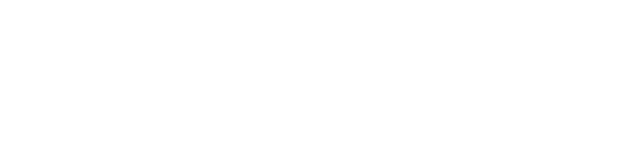
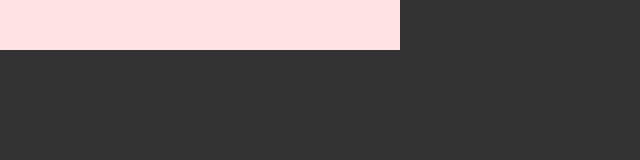
Before and after one commit to samina-shameem/musiq_player_js, a plain HTML site: page index.html in a window 1280 px wide. Shown: the whole page, without its empty margins (0-640 px from the left). Drawn offline with Linux system fonts and the light colour scheme.

Commit message:
added two classes and styled.

```diff
--- a/css/style.css
+++ b/css/style.css
@@ -0,0 +1,19 @@
+*{
+    margin: 0;
+    padding: 0;
+    font-family: 'Poppins', sans-serif;
+    box-sizing: border-box;
+}
+.container{
+    width: 100%;
+    height: 100vh;
+    background:#333;
+}
+
+.music-player{
+
+    background: #ffe0e5;
+    width: 400px;
+    padding: 25px 35px;
+    text-align: center;
+}
--- a/index.html
+++ b/index.html
@@ -1,12 +1,22 @@
 <!DOCTYPE html>
 <html lang="en">
+
 <head>
     <meta charset="UTF-8">
     <meta name="viewport" content="width=device-width, initial-scale=1.0">
     <title>Music Player Design</title>
     <link rel="stylesheet" href="CSS/style.css">
 </head>
+
 <body>
-  <script src="script.js"></script>
+    <div class="container">
+        <div class="music-player">
+
+        </div>
+    </div>
+
+    <script src="script.js"></script>
+
 </body>
+
 </html>
```
